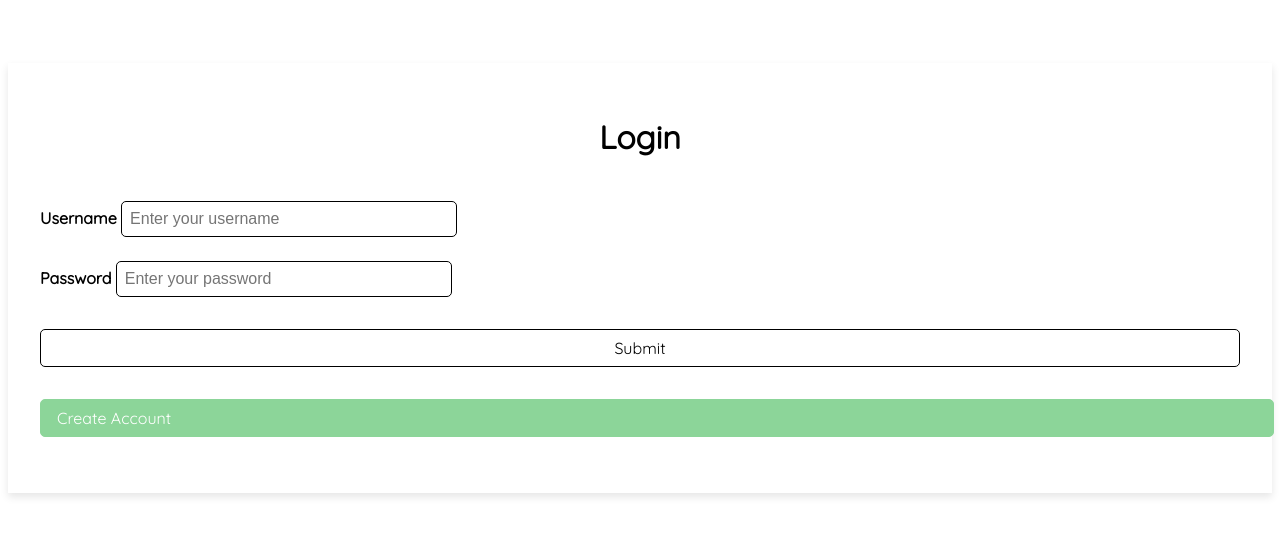
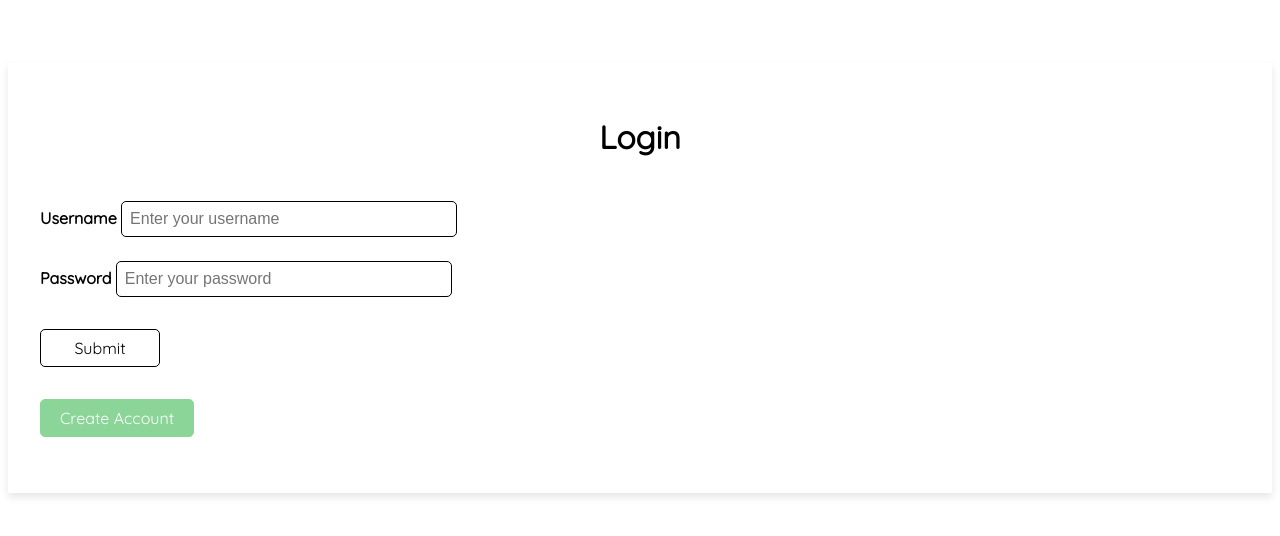
Before and after one commit to kur0neko/DesignWebsiteWithFlask, a Python web app: template Web App Tester/app/templates/login.html in a window 1280 px wide. Shown: the top 536 px of the page. Run offline with Jinja, Linux system fonts and the light colour scheme; the template is opened without the code that fills it, so the values that code supplies are empty, except form fields; tables that the repository leaves empty hold one stand-in row (values such as "Sample post"); form fields are guessed from the names that the template uses.

Commit message:
fixes to login and create account

```diff
--- a/Web App Tester/app/templates/createaccount.html
+++ b/Web App Tester/app/templates/createaccount.html
@@ -70,6 +70,7 @@
       padding: 0.5rem 1rem;
       border-radius: 5px;
       cursor: pointer;
+      text-align: center;
     }
 
     .btn-primary {
@@ -88,7 +89,7 @@
 
     .btn-block {
       display: block;
-      width: 100%;
+      width:10%;
     }
 
     .btn:hover {
--- a/Web App Tester/app/templates/login.html
+++ b/Web App Tester/app/templates/login.html
@@ -84,11 +84,12 @@
       background-color: #8cd599;
       color: #ffffff;
       border: 1px solid #8cd599;
+      text-align: center;
     }
 
     .btn-block {
       display: block;
-      width: 100%;
+      width: 10%;
     }
 
     .btn:hover {
```
Also changed, not shown: Web App Tester/app/app.db.
